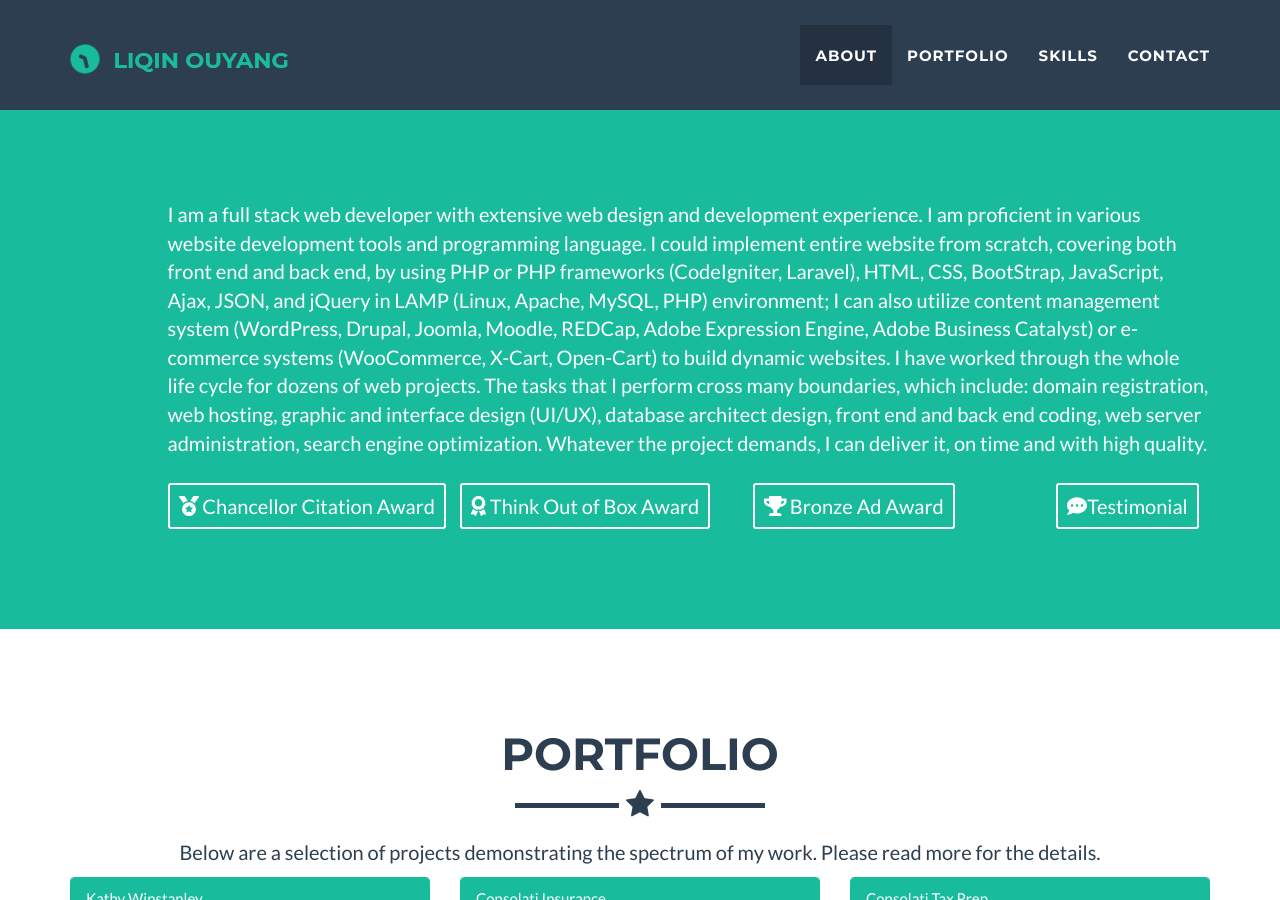
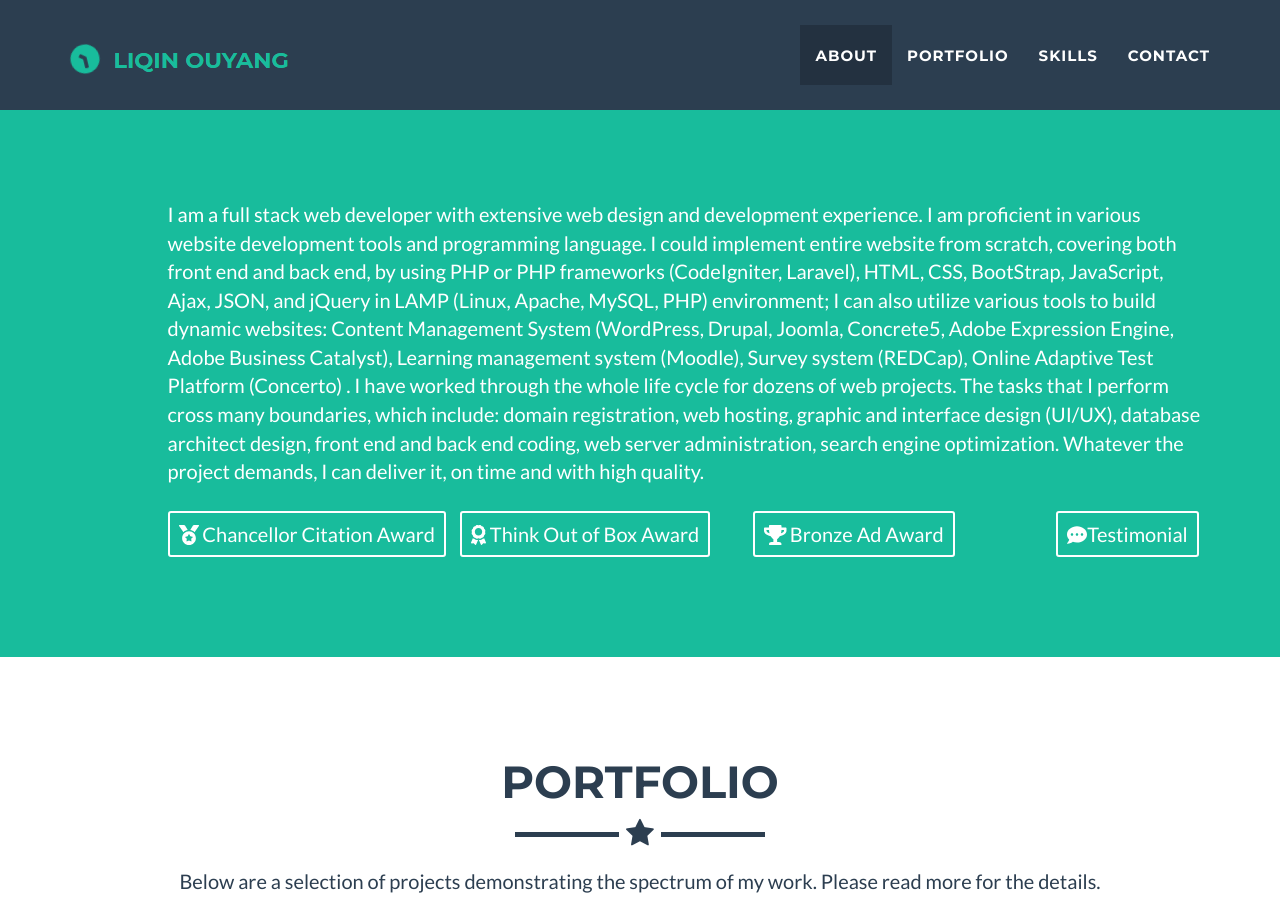
Before and after one commit to hbxtoylq/hbxtoylq.github.io, a Jekyll site: the page built from index.html, in a window 1280 px wide and 900 px high. Built offline with Jekyll 4.4.1, drawn with Linux system fonts in a browser that asks for light colours; nearby versions of some CDN libraries.

Commit message:
Update header.html

```diff
--- a/_includes/header.html
+++ b/_includes/header.html
@@ -11,9 +11,10 @@
 				 I am proficient in various website development tools and programming language. I could
 					implement entire website from scratch, covering both front end and back end, by using PHP or PHP frameworks (CodeIgniter, Laravel),
 					HTML, CSS, BootStrap, JavaScript, Ajax, JSON, and jQuery in LAMP (Linux, Apache, MySQL, PHP) environment;
-					I can also utilize content management system (WordPress, Drupal, Joomla, Moodle, REDCap, Adobe Expression Engine,
-					Adobe Business Catalyst) or e-commerce systems (WooCommerce, X-Cart, Open-Cart)
-					to build dynamic websites. I have worked through the
+					I can also utilize various tools to build dynamic websites: Content Management System (WordPress, Drupal, Joomla, Concrete5, Adobe Expression Engine, Adobe Business Catalyst),
+					Learning management system (Moodle),
+					Survey system (REDCap), Online Adaptive Test Platform (Concerto)
+					. I have worked through the
 					whole life cycle for dozens of web projects. The tasks that I perform cross many boundaries,
 					which include: domain registration, web hosting, graphic and interface design (UI/UX),
 					database architect design, front end and back end coding, web server administration, search engine optimization.
```
